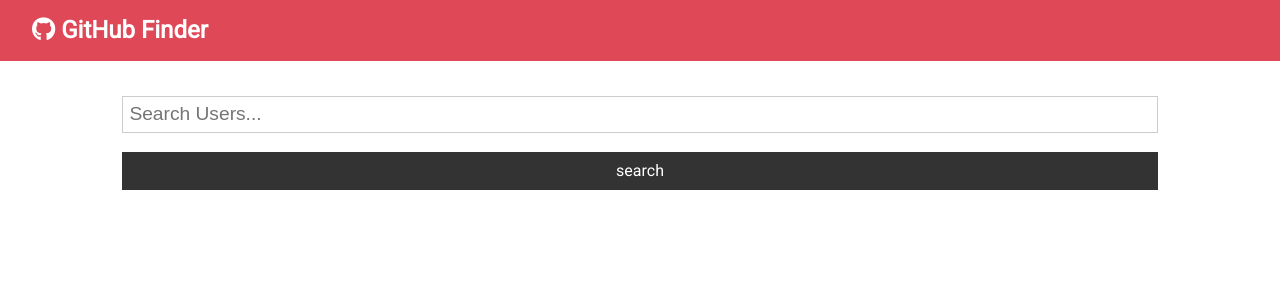
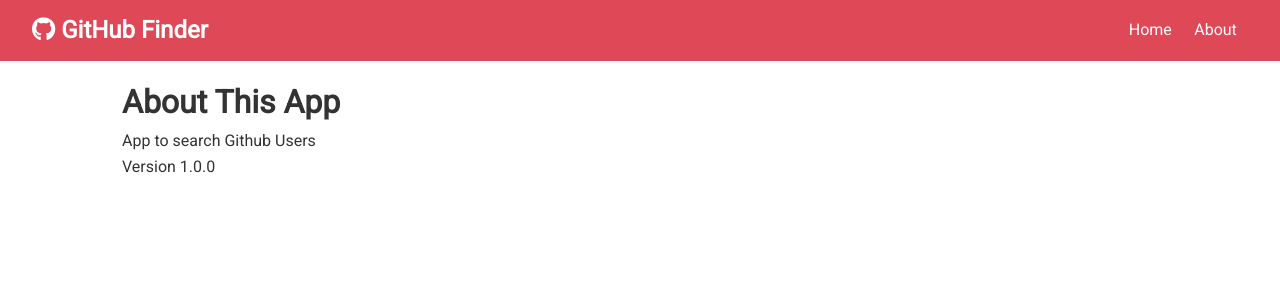
Before and after one commit to Messinias1/Github-Finder, a React (Create React App) app: page /about in a window 1280 px wide. Shown: the top 300 px of the page. Built offline with nearby package versions, Linux system fonts and the light colour scheme.

Commit message:
added about page and link routes

```diff
--- a/package.json
+++ b/package.json
@@ -9,6 +9,7 @@
     "axios": "^0.19.0",
     "react": "^16.12.0",
     "react-dom": "^16.12.0",
+    "react-router-dom": "^5.1.2",
     "react-scripts": "3.3.0"
   },
   "scripts": {
--- a/src/App.js
+++ b/src/App.js
@@ -1,8 +1,10 @@
-import React, { Component } from "react";
+import React, { Fragment, Component } from "react";
+import { BrowserRouter as Router, Switch, Route } from "react-router-dom";
 import Navbar from "./components/layout/Navbar";
 import Users from "./components/users/Users";
 import Search from "./components/users/Search";
 import Alert from "./components/layout/Alert";
+import About from "./components/pages/About";
 import axios from "axios";
 import "./App.css";
 
@@ -37,19 +39,32 @@
     const { users, loading } = this.state;
 
     return (
+      <Router>
         <div className="App">
           <Navbar />
           <div className="container">
             <Alert alert={this.state.alert} />
+            <Switch>
+              <Route
+                exact
+                path="/"
+                render={props => (
+                  <Fragment>
                     <Search
                       searchUsers={this.searchUsers}
                       clearUsers={this.clearUsers}
                       showClear={users.length > 0 ? true : false}
                       setAlert={this.setAlert}
                     />
+                  </Fragment>
+                )}
+              />
+              <Route exact path="/about" component={About} />
+            </Switch>
             <Users loading={loading} users={users} />
           </div>
         </div>
+      </Router>
     );
   }
 }
--- a/src/components/layout/Navbar.js
+++ b/src/components/layout/Navbar.js
@@ -1,5 +1,6 @@
 import React from "react";
 import PropTypes from "prop-types";
+import { Link } from "react-router-dom";
 
 const Navbar = ({ icon, title }) => {
   return (
@@ -7,6 +8,14 @@
       <h1>
         <i className={icon} /> {title}
       </h1>
+      <ul>
+        <li>
+          <Link to="/">Home</Link>
+        </li>
+        <li>
+          <Link to="/about">About</Link>
+        </li>
+      </ul>
     </nav>
   );
 };
--- /dev/null
+++ b/src/components/pages/About.js
@@ -0,0 +1,13 @@
+import React, { Fragment } from "react";
+
+const About = () => {
+  return (
+    <Fragment>
+      <h1>About This App</h1>
+      <p>App to search Github Users</p>
+      <p>Version 1.0.0</p>
+    </Fragment>
+  );
+};
+
+export default About;
```
Also changed, not shown: 1 other file (tests, documents, lock files or other folders). Lines whose indentation alone changed are shown as unchanged.
